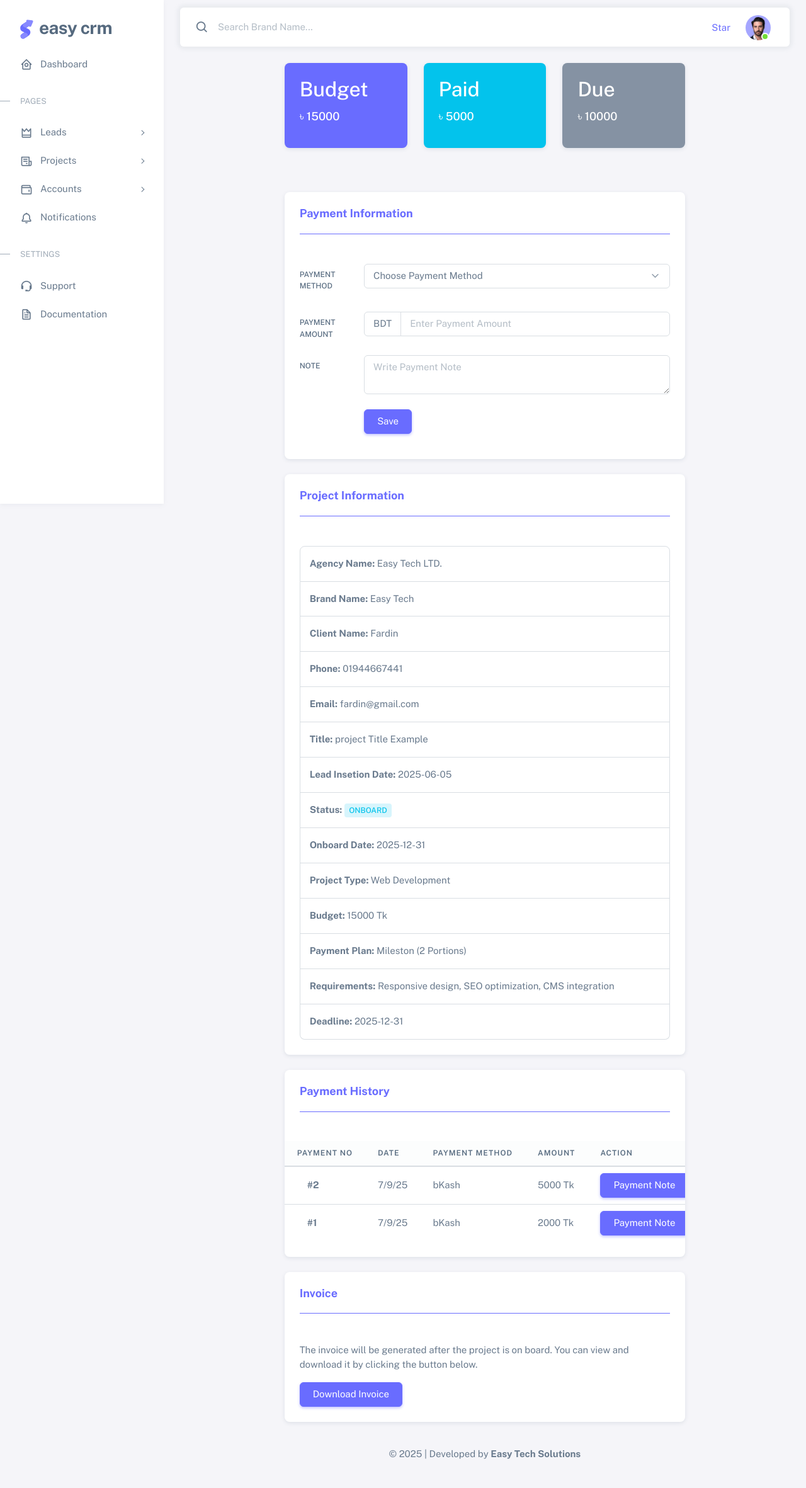
After one commit to fardin-ahmed-shawon/easy_CRM, a PHP site: page /project-payments.php in a window 1280 px wide. The commit adds this page. Shown: the whole page at 63% size. Run offline with PHP 8.4, Linux system fonts and the light colour scheme; some libraries are stand-ins or nearby versions.

Commit message:
up to date

```diff
--- /dev/null
+++ b/project-payments.php
@@ -0,0 +1,254 @@
+<?php
+$current_page = basename($_SERVER['PHP_SELF']); // Get the current page name
+$page_title = 'Project Payments'; // Set the page title
+?>
+<?php require 'header.php'; ?>
+<!--=======================================================================-->
+<!------------------------ Your Content Start From Here --------------------->
+<!--=======================================================================-->
+<div class="container-xxl flex-grow-1 container-p-y">
+    <div class="row">
+        <div class="col-md-8 mx-auto">
+            <!-- Header -->
+            <div class="row">
+                        <div class="col-md-4">
+                            <div class="card bg-primary mb-4">
+                                <div class="card-body">
+                                    <h2 class="text-white">Budget</h2>
+                                    <h5 class="text-white">৳ 15000</h5>
+                                </div>
+                            </div>
+                        </div>
+                        <div class="col-md-4">
+                            <div class="card bg-info mb-4">
+                                <div class="card-body">
+                                    <h2 class="text-white">Paid</h2>
+                                    <h5 class="text-white">৳ 5000</h5>
+                                </div>
+                            </div>
+                        </div>
+                        <div class="col-md-4">
+                            <div class="card bg-secondary mb-4">
+                                <div class="card-body">
+                                    <h2 class="text-white">Due</h2>
+                                    <h5 class="text-white">৳ 10000</h5>
+                                </div>
+                            </div>
+                        </div>
+            </div>
+            <br><br>
+
+            <!-- Payment Information Card -->
+            <div class="card mb-4">
+                    <div class="card-header">
+                      <h5 style="padding-bottom: 22px; border-bottom: 1px solid;" class="text-primary mb-0">
+                        <b>Payment Information</b>
+                      </h5>
+                      <br>
+                    </div>
+                    <div class="card-body">
+
+                      <form action="" method="POST">
+
+                        <!-- Payment Method -->
+                        <div class="row mb-4">
+                            <label for="html5-date-input" class="col-md-2 col-form-label">Payment Method</label>
+                            <div class="col-md-10">
+                                <select name="status" class="form-select" id="exampleFormControlSelect1" aria-label="Default select example">
+                                    <option selected="" disabled>Choose Payment Method</option>
+                                    <option value="Cash">Cash</option>
+                                    <option value="Cheque">Cheque</option>
+                                    <option value="bKash">bKash</option>
+                                    <option value="Rocket">Rocket</option>
+                                    <option value="Nagad">Nagad</option>
+                                    <option value="Bank Transfer">Bank Transfer</option>
+                                    <option value="Other">Other</option>
+                                </select>
+                            </div>
+                        </div>
+
+                        <!-- Payment Amount -->
+                        <div class="row mb-3">
+                          <label class="col-sm-2 col-form-label" for="basic-default-name">Payment Amount</label>
+                          <div class="col-sm-10">
+                            <div class="input-group">
+                                <span class="input-group-text">BDT</span>
+                                <input type="text" class="form-control" placeholder="Enter Payment Amount" aria-label="Amount">
+
+                            </div>
+                          </div>
+                        </div>
+
+                        <!-- Note -->
+                        <div class="row mb-4">
+                          <label class="col-sm-2 col-form-label" for="basic-default-message">Note</label>
+                          <div class="col-sm-10">
+                            <textarea name="description" id="basic-default-message" class="form-control" placeholder="Write Payment Note" aria-label="Description" aria-describedby="basic-icon-default-message2"></textarea>
+                          </div>
+                        </div>
+
+
+
+                        <!-- Submit -->
+                        <div class=" mb-3 row justify-content-end">
+                          <div class="col-sm-10">
+                            <button type="submit" class="btn btn-primary">Save</button>
+                          </div>
+                        </div>
+
+                      </form>
+                    </div>
+            </div>
+
+            <!-- Project Information Card -->
+            <div class="card mb-4">
+                <div class="card-header">
+                    <h5 style="padding-bottom: 22px; border-bottom: 1px solid;" class="text-primary mb-0">
+                      <b>Project Information</b>
+                    </h5>
+                    <br>
+                </div>
+                <div class="card-body">
+                          <div class="list-group">
+
+                                <a href="javascript:void(0);" class="py-3 list-group-item list-group-item-action">
+                                    <strong>Agency Name:</strong> Easy Tech LTD.                                </a>
+                                <a href="javascript:void(0);" class="py-3 list-group-item list-group-item-action">
+                                    <strong>Brand Name:</strong> Easy Tech                                </a>
+                                <a href="javascript:void(0);" class="py-3 list-group-item list-group-item-action">
+                                    <strong>Client Name:</strong> Fardin                                </a>
+                                <a href="javascript:void(0);" class="py-3 list-group-item list-group-item-action">
+                                    <strong>Phone:</strong> 01944667441                                </a>
+                                <a href="javascript:void(0);" class="py-3 list-group-item list-group-item-action">
+                                    <strong>Email:</strong> fardin@gmail.com                                </a>
+                                <a href="javascript:void(0);" class="py-3 list-group-item list-group-item-action">
+                                    <strong>Title:</strong> project Title Example                                </a>
+                                <a href="javascript:void(0);" class="py-3 list-group-item list-group-item-action">
+                                    <strong>Lead Insetion Date:</strong> 2025-06-05                                </a>
+                                <a href="javascript:void(0);" class="py-3 list-group-item list-group-item-action">
+                                    <strong>Status:</strong>
+                                    <span class="badge bg-label-info">Onboard</span>
+                                </a>
+
+
+                                <a href="javascript:void(0);" class="py-3 list-group-item list-group-item-action">
+                                  <strong>Onboard Date:</strong> 2025-12-31
+                                </a>
+                                <a href="javascript:void(0);" class="py-3 list-group-item list-group-item-action">
+                                    <strong>Project Type:</strong> Web Development                                </a>
+                                <a href="javascript:void(0);" class="py-3 list-group-item list-group-item-action">
+                                    <strong>Budget: </strong>15000 Tk
+                                </a>
+                                <a href="javascript:void(0);" class="py-3 list-group-item list-group-item-action">
+                                    <strong>Payment Plan:</strong> Mileston (2 Portions)                                </a>
+                                <a href="javascript:void(0);" class="py-3 list-group-item list-group-item-action">
+                                    <strong>Requirements:</strong> Responsive design, SEO optimization, CMS integration                                </a>
+                                <a href="javascript:void(0);" class="py-3 list-group-item list-group-item-action">
+                                    <strong>Deadline:</strong> 2025-12-31                                </a>
+                            </div>
+                </div>
+            </div>
+
+            <!-- Payment History Card -->
+            <div class="card mb-4">
+                <div class="card-header">
+                      <h5 style="padding-bottom: 22px; border-bottom: 1px solid;" class="text-primary mb-0">
+                        <b>Payment History</b>
+                      </h5>
+                      <br>
+                </div>
+
+                <div class="table-responsive text-nowrap">
+                  <table class="table mb-4">
+                    <thead class="table-light">
+                      <tr>
+                        <th>Payment No</th>
+                        <th>Date</th>
+                        <th>Payment Method</th>
+                        <th>Amount</th>
+                        <th colspan="2">Action</th>
+                      </tr>
+                    </thead>
+                    <tbody class="table-border-bottom-0">
+
+                      <tr>
+                            <td><i class="fab fa-angular fa-lg text-danger me-3"></i> <strong>#2</strong>
+                            </td>
+                            <td>7/9/25</td>
+                            <td>bKash</td>
+                            <td>5000 Tk</td>
+                            <td>
+                              <button class="btn btn-primary" onclick="showPaymentNote('This is the payment note for Payment #1')">Payment Note</button>
+                            </td>
+                            <td>
+                              <button type="button" class="btn btn-danger" onclick="confirmDelete()">Delete</button>
+                            </td>
+                      </tr>
+
+                      <tr>
+                            <td><i class="fab fa-angular fa-lg text-danger me-3"></i> <strong>#1</strong>
+                            </td>
+                            <td>7/9/25</td>
+                            <td>bKash</td>
+                            <td>2000 Tk</td>
+                            <td>
+                              <button class="btn btn-primary" onclick="showPaymentNote('This is the payment note for Payment #1')">Payment Note</button>
+                            </td>
+                            <td>
+                              <button type="button" class="btn btn-danger" onclick="confirmDelete()">Delete</button>
+                            </td>
+                      </tr>
+
+                    </tbody>
+                  </table>
+                </div>
+            </div>
+
+            <!-- Invoice Card -->
+            <div class="card mb-4">
+                <div class="card-header">
+                      <h5 style="padding-bottom: 22px; border-bottom: 1px solid;" class="text-primary mb-0">
+                        <b>Invoice</b>
+                      </h5>
+                      <br>
+                </div>
+                <div class="card-body">
+                    <p>The invoice will be generated after the project is on board. You can view and download it by clicking the button below.</p>
+                    <a href="invoice.php">
+                      <button type="button" class="btn btn-primary">Download Invoice</button>
+                    </a>
+                </div>
+
+        </div>
+    </div>
+</div>
+<!--========================================================================-->
+<!---------------------------- Your Content End Here ------------------------->
+<!--========================================================================-->
+<?php require 'footer.php'; ?>
+<script>
+  function showPaymentNote(note) {
+    Swal.fire({
+      title: 'Payment Note',
+      text: note,
+      icon: 'info',
+      confirmButtonText: 'Close'
+    });
+  }
+
+  function confirmDelete() {
+        Swal.fire({
+            title: 'Are you sure?',
+            text: "You won't be able to revert this!",
+            icon: 'warning',
+            showCancelButton: true,
+            confirmButtonColor: '#d33',
+            cancelButtonColor: '#3085d6',
+            confirmButtonText: 'Yes, delete it!'
+        }).then((result) => {
+            if (result.isConfirmed) {
+                document.getElementById('delete-form').submit();
+            }
+        });
+    }
+</script>
```
Also changed, not shown: invoice.php (added, +190 -0 lines), project-details.php (+10 -4 lines), assets/logo.png (added).
